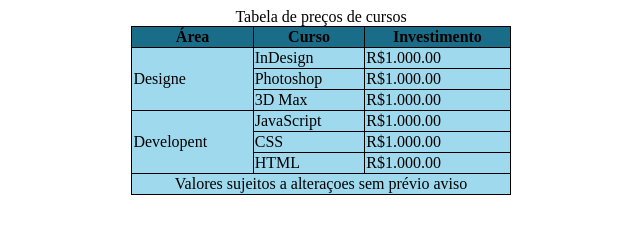
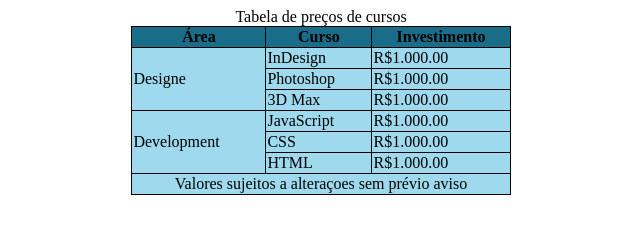
Before and after one commit to DantteOwO/Tabela-semanal, a plain HTML site: page ProgramacaoWeb/Tabela/index.html in a window 1280 px wide. Shown: the whole page, without its empty margins (319-959 px from the left). Drawn offline with Linux system fonts and the light colour scheme.

Commit message:
indentaçao

```diff
--- a/ProgramacaoWeb/Tabela/index.html
+++ b/ProgramacaoWeb/Tabela/index.html
@@ -37,12 +37,11 @@
                 <td>R$1.000.00</td>
             </tr>
             <tr>
-
                 <td>3D Max</td>
                 <td>R$1.000.00</td>
             </tr>
             <tr>
-                    <td rowspan="3">Developent</td>
+                <td rowspan="3">Development</td>
                 <td>JavaScript</td>
                 <td>R$1.000.00</td>
             </tr>
--- a/ProgramacaoWeb/Tabela/style.css
+++ b/ProgramacaoWeb/Tabela/style.css
@@ -17,6 +17,7 @@ table {
 td {
     border: 1px solid black;
 }
-tfoot tr td{
+
+tfoot tr td {
     text-align: center;
 }
```
Also changed, not shown: index.html (+3 -3 lines). Lines whose indentation alone changed are shown as unchanged.
